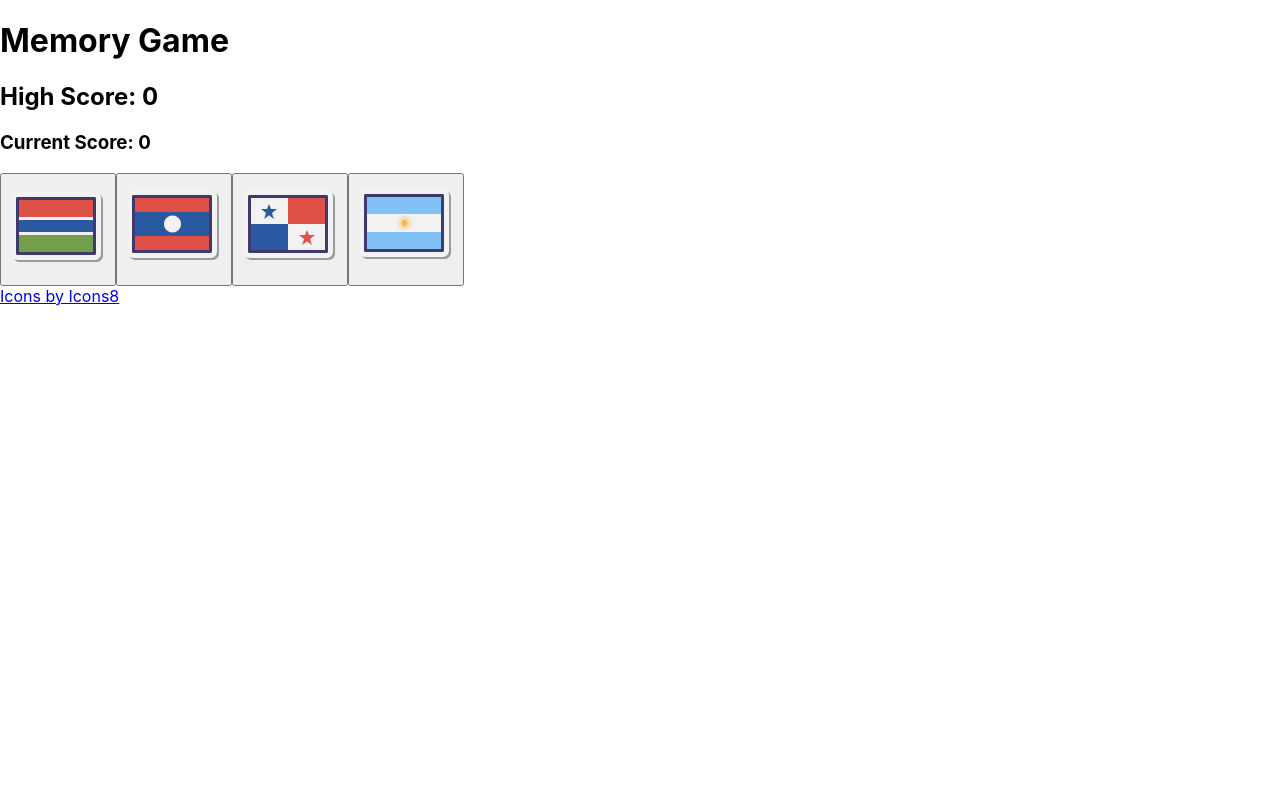
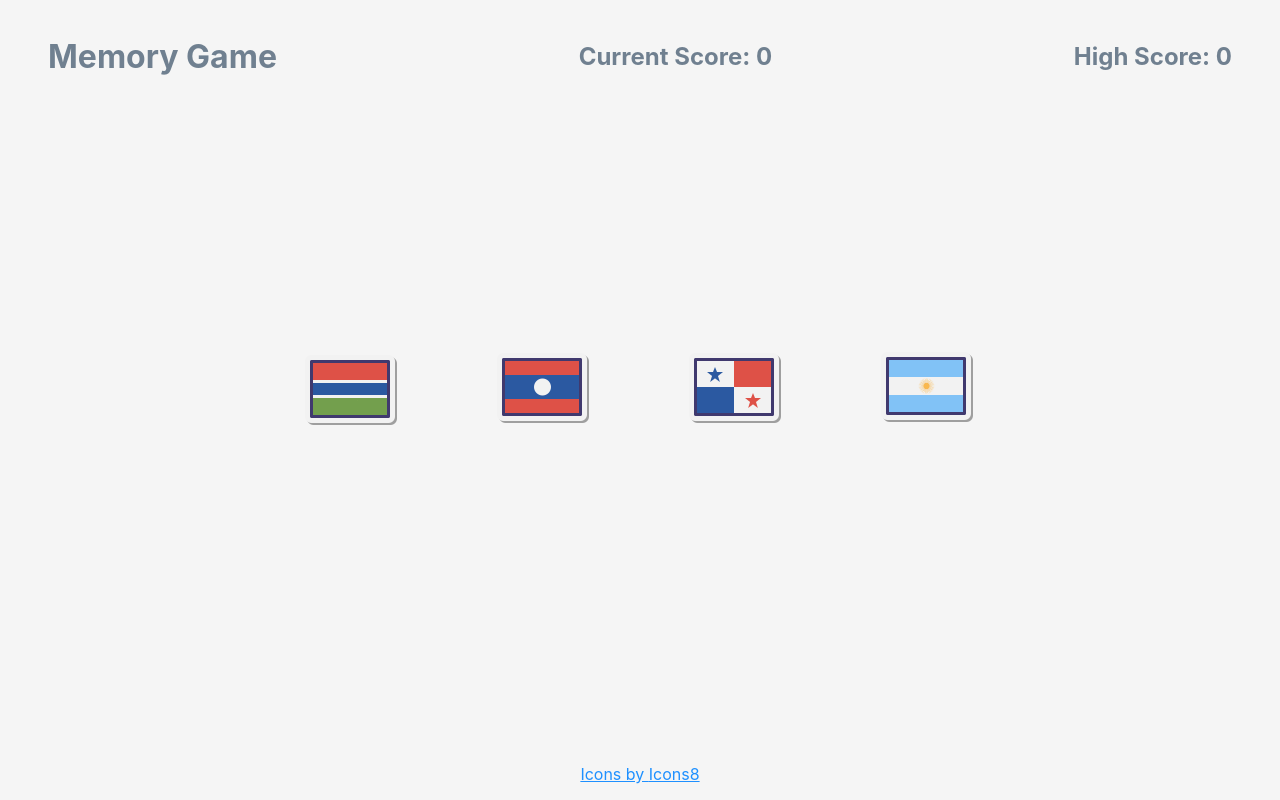
Before and after one commit to eilx/memory-game, a React (Vite) app: page / in a window 1280 px wide. Built offline with nearby package versions, Linux system fonts and the light colour scheme.

Commit message:
Add styling. Add flag name display

```diff
--- a/src/App.css
+++ b/src/App.css
@@ -1,42 +1,82 @@
-.App {
-  text-align: center;
+#Root {
+	background: whitesmoke;
+	min-height: 100vh;
+	display: flex;
+	flex-direction: column;
 }
 
-.App-logo {
-  height: 40vmin;
-  pointer-events: none;
+header {
+	color: slategray;
+	padding: 1em 3em 0;
+	text-align: center;
+	display: flex;
+	align-items: center;
+	justify-content: space-between;
+	transition: color 400ms;
+
+	@media all and (max-width: 800px) {
+		flex-direction: column;
+		justify-content: center;
+	}
 }
 
-@media (prefers-reduced-motion: no-preference) {
-  .App-logo {
-    animation: App-logo-spin infinite 20s linear;
-  }
+footer {
+	margin: 0 auto 1em;
+
+	& a {
+		color: dodgerblue;
+		transition: 125ms;
+
+		&:hover {
+			color: royalblue;
+		}
+	}
 }
 
-.App-header {
-  background-color: #282c34;
-  min-height: 100vh;
-  display: flex;
-  flex-direction: column;
-  align-items: center;
-  justify-content: center;
-  font-size: calc(10px + 2vmin);
-  color: white;
+main {
+	flex: 1;
+	margin: 0 20vw;
+	padding-bottom: 5em;
+	display: grid;
+	gap: 2em 0;
+	grid-template-columns: repeat(auto-fit, minmax(150px, 1fr));
+	place-content: center;
+
+	@media all and (max-width: 1000px) {
+		margin: 0 10vw;
+	}
 }
 
-.App-link {
-  color: #61dafb;
+.flag {
+	border: none;
+	background: none;
+	cursor: pointer;
+	transition: 125ms;
+	color: slategray;
+	text-transform: capitalize;
+
+	&:hover {
+		filter: brightness(95%);
+		transform: scale(1.05) translateY(-0.1em);
+	}
+
+	& figure {
+		position: relative;
+		margin: 0;
+	}
+
+	& figcaption {
+		font-size: 0.9em;
+		opacity: 0;
+		position: absolute;
+		top: -1em;
+		width: 140%;
+		left: -20%;
+		text-align: center;
+		transition: opacity 125ms;
+
+		@nest .flag:hover & {
+			opacity: 1;
+		}
+	}
 }
-
-@keyframes App-logo-spin {
-  from {
-    transform: rotate(0deg);
-  }
-  to {
-    transform: rotate(360deg);
-  }
-}
-
-button {
-  font-size: calc(10px + 2vmin);
-}
--- a/src/App.jsx
+++ b/src/App.jsx
@@ -1,12 +1,19 @@
-import { useState } from 'react'
+import { useState, useRef } from 'react'
 import MemoryGame from './components/MemoryGame'
 import './App.css'
+
+const colors = {
+	default: 'slategray',
+	win: 'green',
+	lose: 'red',
+}
 
 export default function App() {
 	const [ score, setScore ] = useState(0)
 	const [ high_score, setHighScore ] = useState(localStorage.getItem('high_score'))
 	// Resets the MemoryGame state upon change
 	const [ memory_key, setMemoryKey ] = useState(false)
+	const headerRef = useRef(null)
 
 	function handleGameOver (won) {
 		// Update highscore
@@ -15,8 +22,11 @@ export default function App() {
 		localStorage.setItem('high_score', new_highest)
 
 		// Inform player
-		if (won) { /* TODO: Graphical win state */ console.log('Win') }
-		else { /* TODO: Graphical lose state */ console.log('Lose') }
+		const header = headerRef.current
+		header.style.color = won ? colors.win : colors.lose
+		header.addEventListener('transitionend', () => {
+			header.style.color = colors.default
+		}, { once: true })
 
 		// Reset
 		setScore(0)
@@ -24,13 +34,12 @@ export default function App() {
 	}
 
 	return <>
-		<header>
+		<header ref={ headerRef }>
 			<h1>Memory Game</h1>
 
-			<div>
-				<h2>High Score: { high_score | 0 }</h2>
-				<h3>Current Score: { score }</h3>
-			</div>
+			<h2>Current Score: { score }</h2>
+
+			<h2>High Score: { high_score | 0 }</h2>
 		</header>
 
 		<MemoryGame
--- a/src/components/MemoryGame.jsx
+++ b/src/components/MemoryGame.jsx
@@ -1,8 +1,17 @@
 import { useState } from 'react'
 import { shuffle } from '../utils.js'
 import initial_flags from '../assets/flags'
+import { useEffect } from 'react'
 
-const start = 3 // The amount of flags to start with, - 1
+// The amount of flags to start with, - 1
+const start = 3
+
+// TODO: Refactor this into the actual flags
+const flagName = flag => flag
+	.split(/[./]/g)
+	.at(-2)
+	.replace(/-/g, ' ')
+	.replace('flag', '')
 
 export default function MemoryGame ({ score, updateScore, goal, handleGameOver }) {
 	const [ memory, setMemory ] = useState([])
@@ -30,7 +39,10 @@ export default function MemoryGame ({ score, updateScore, goal, handleGameOver }
 		<main>
 			{ displayed_flags.map(flag =>
 				<button key={ flag } className='flag' onClick={ () => consumeTurn(flag) }>
-					<img src={ flag } />
+					<figure>
+						<img src={ flag } />
+						<figcaption>{ flagName(flag) }</figcaption>
+					</figure>
 				</button>
 			)}
 		</main>
```
